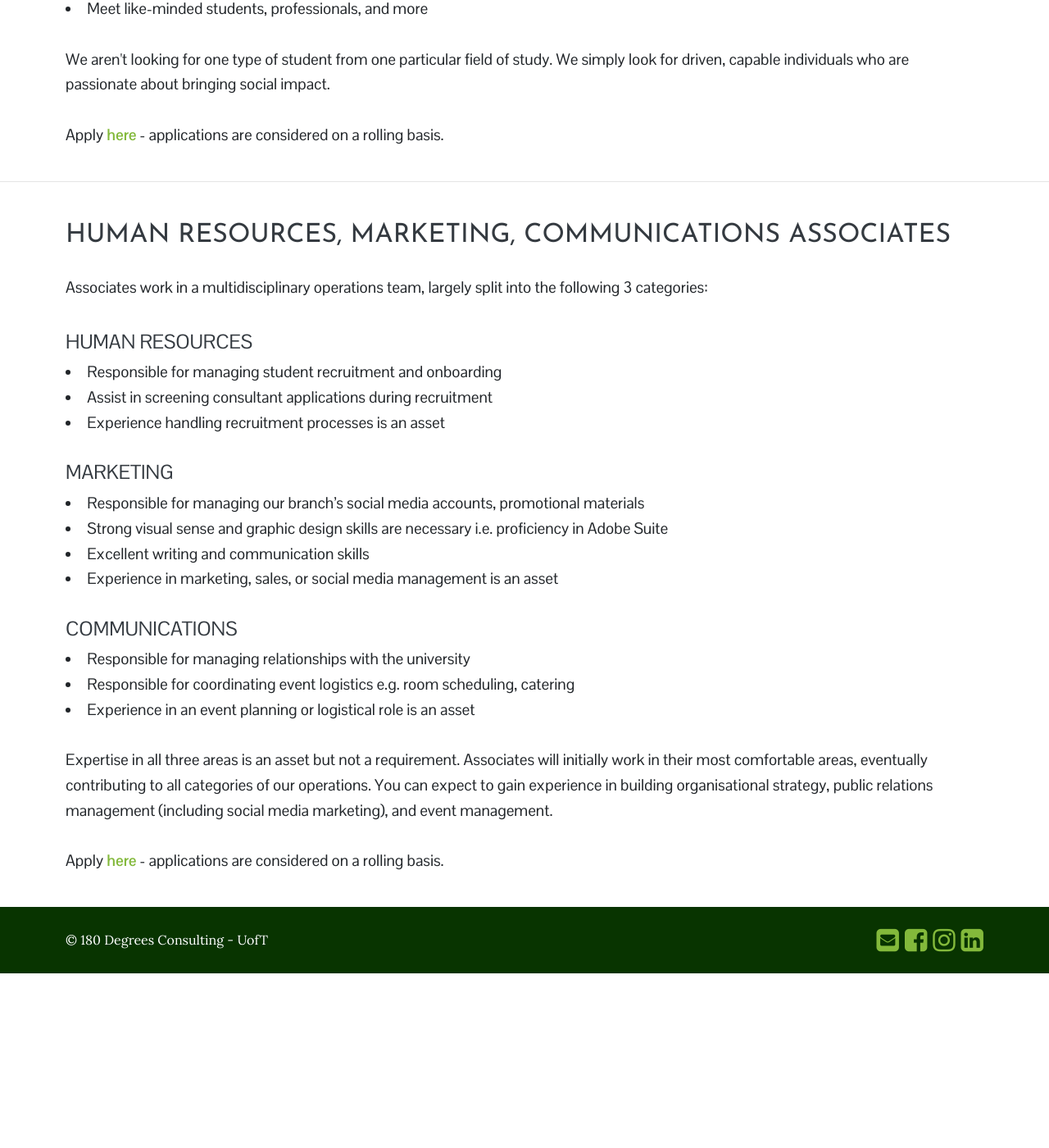
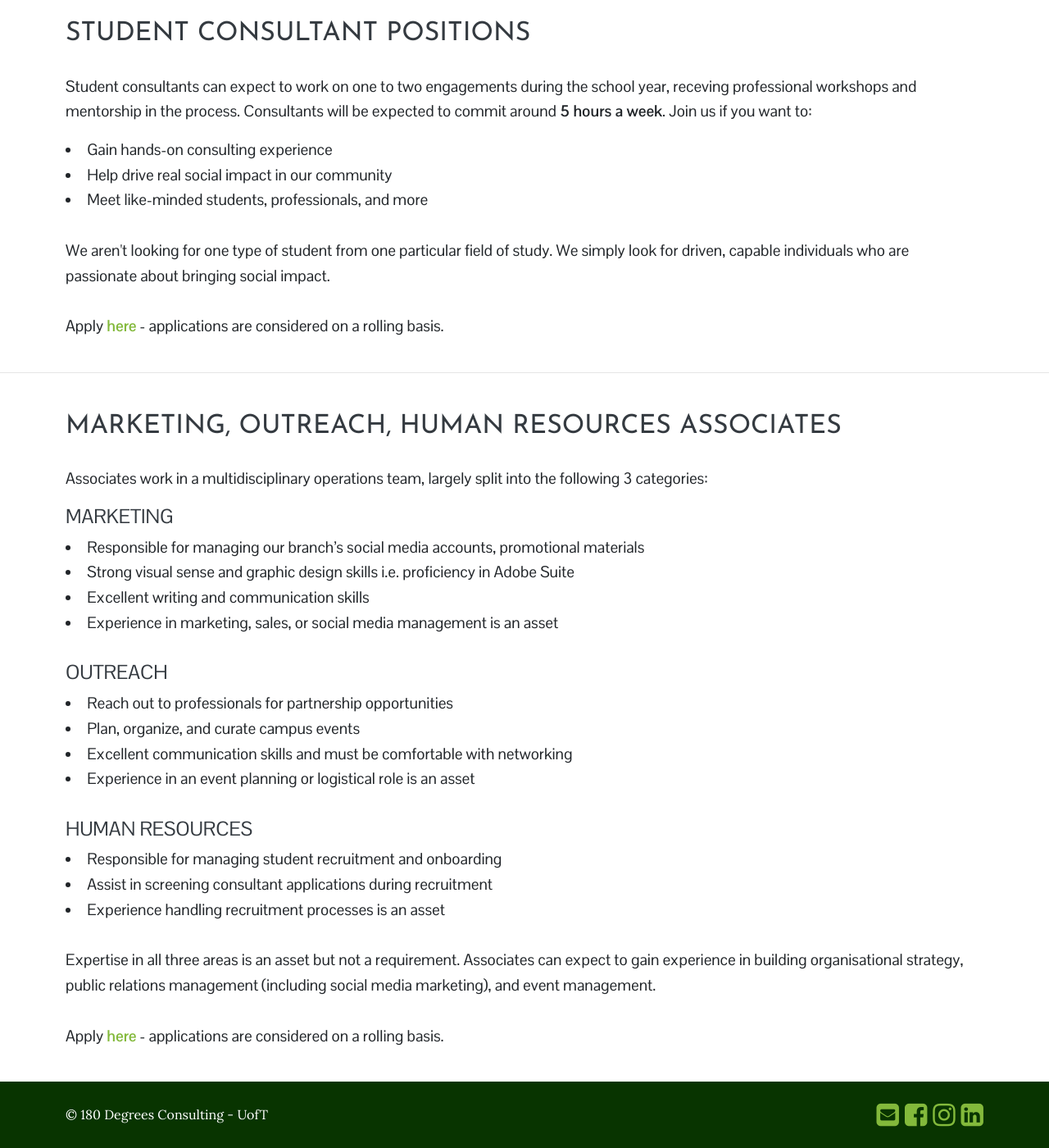
Before and after one commit to uoft180dc/site_2020, a Jekyll site: the page built from recruitment.html, in a window 1280 px wide and 1400 px high, scrolled down 1789 px. Shown: the whole window at 82% size. Built offline with Jekyll 4.4.1, drawn with Linux system fonts in a browser that asks for light colours; nearby versions of some CDN libraries; before the commit the page ends 2976 px from its top, so only the background shows below that; some of the changed text lies outside the part shown.

Commit message:
recruitment details

```diff
--- a/recruitment.html
+++ b/recruitment.html
@@ -19,14 +19,29 @@
 
 <div class="container">
   <h2 class="title-3 text-dark mb-1"><strong>OPEN ROLES</strong></h2>
-  <div class="service-content mb-5">
+  <div class="service-content mb-3">
     <li><a href="#team_lead">Team Leads</a></li>
     <li><a href="#consultant">Student Consultants</a></li>
-    <li><a href="#associate">Human Resources, Marketing, Commmunications Associates</a></li>
+    <li><a href="#associate">Associates</a></li>
     <br>
-    <p> Don't hesitate to <strong><a href="{{site.baseurl}}/contact" >contact us</a></strong> with any questions, and we hope to hear from you soon.</p>
   </div>
 </div>
+
+<div class="container">
+  <h2 class="title-3 text-dark mb-1"><strong>RECRUITMENT PROCESS</strong></h2>
+  <div class="service-content mb-5">
+  <p>
+      We select our <strong>team leads and consultants</strong> using a 3-stage interview process:
+  </p>
+  <ol>
+    <li> Behavioural Questions (Google Form) </li>
+    <li> Written Case (Google Form) </li>
+    <li> Case Interview (in-person / video call) </li>
+  </ol>
+  <p> Don't hesitate to <strong><a href="{{site.baseurl}}/contact" >contact us</a></strong> with any questions, and we hope to hear from you soon.</p>
+  </div>
+</div>
+
 <hr>
 
 <div id = team_lead class="container pt-3">
@@ -69,27 +84,28 @@
 </div>
 <hr>
 <div id = associate class="container pt-3">
-  <h2 class="title-3 text-dark mb-3">HUMAN RESOURCES, MARKETING, COMMUNICATIONS ASSOCIATES</h2>
+  <h2 class="title-3 text-dark mb-3">MARKETING, OUTREACH, HUMAN RESOURCES ASSOCIATES</h2>
   <div class="service-content mb-4">
     <p>Associates work in a multidisciplinary operations team, largely split into the following 3 categories:
     </p>
-    <h5 class="title-5 text-dark pt-2">HUMAN RESOURCES</h5>
+    <h5 class="title-5 text-dark">MARKETING</h5>
+    <li>Responsible for managing our branch’s social media accounts, promotional materials</li>
+    <li>Strong visual sense and graphic design skills i.e. proficiency in Adobe Suite</li>
+    <li>Excellent writing and communication skills</li>
+    <li>Experience in marketing, sales, or social media management is an asset</li>
+    <br>
+    <h5 class="title-5 text-dark">OUTREACH</h5>
+    <li>Reach out to professionals for partnership opportunities</li>
+    <li>Plan, organize, and curate campus events</li>
+    <li>Excellent communication skills and must be comfortable with networking</li>
+    <li>Experience in an event planning or logistical role is an asset</li>
+    <br>
+    <h5 class="title-5 text-dark">HUMAN RESOURCES</h5>
     <li>Responsible for managing student recruitment and onboarding</li>
     <li>Assist in screening consultant applications during recruitment</li>
     <li>Experience handling recruitment processes is an asset</li>
     <br>
-    <h5 class="title-5 text-dark">MARKETING</h5>
-    <li>Responsible for managing our branch’s social media accounts, promotional materials</li>
-    <li>Strong visual sense and graphic design skills are necessary i.e. proficiency in Adobe Suite</li>
-    <li>Excellent writing and communication skills</li>
-    <li>Experience in marketing, sales, or social media management is an asset</li>
-    <br>
-    <h5 class="title-5 text-dark">COMMUNICATIONS</h5>
-    <li>Responsible for managing relationships with the university</li>
-    <li>Responsible for coordinating event logistics e.g. room scheduling, catering</li>
-    <li>Experience in an event planning or logistical role is an asset</li>
-    <br>
-    <p>Expertise in all three areas is an asset but not a requirement. Associates will initially work in their most comfortable areas, eventually contributing to all categories of our operations. You can expect to gain experience in building organisational strategy, public relations management (including social media marketing), and event management.
+    <p>Expertise in all three areas is an asset but not a requirement. Associates can expect to gain experience in building organisational strategy, public relations management (including social media marketing), and event management.
     <br><br>
     Apply <strong><a target="blank" href="https://forms.gle/Pny7Ag24zdq49sHk6" >here</a></strong> - applications are considered on a rolling basis.</p>
   </div>
```
